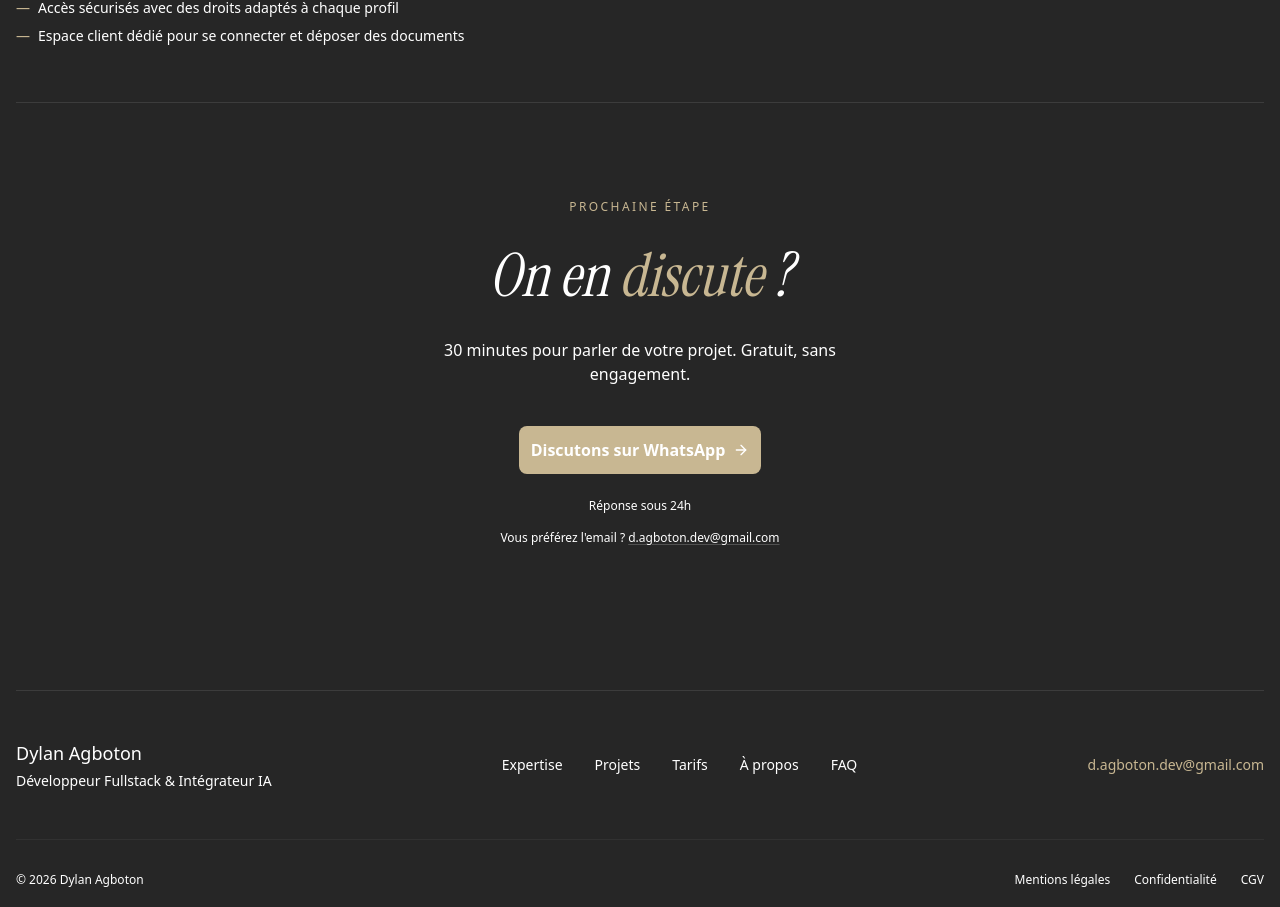
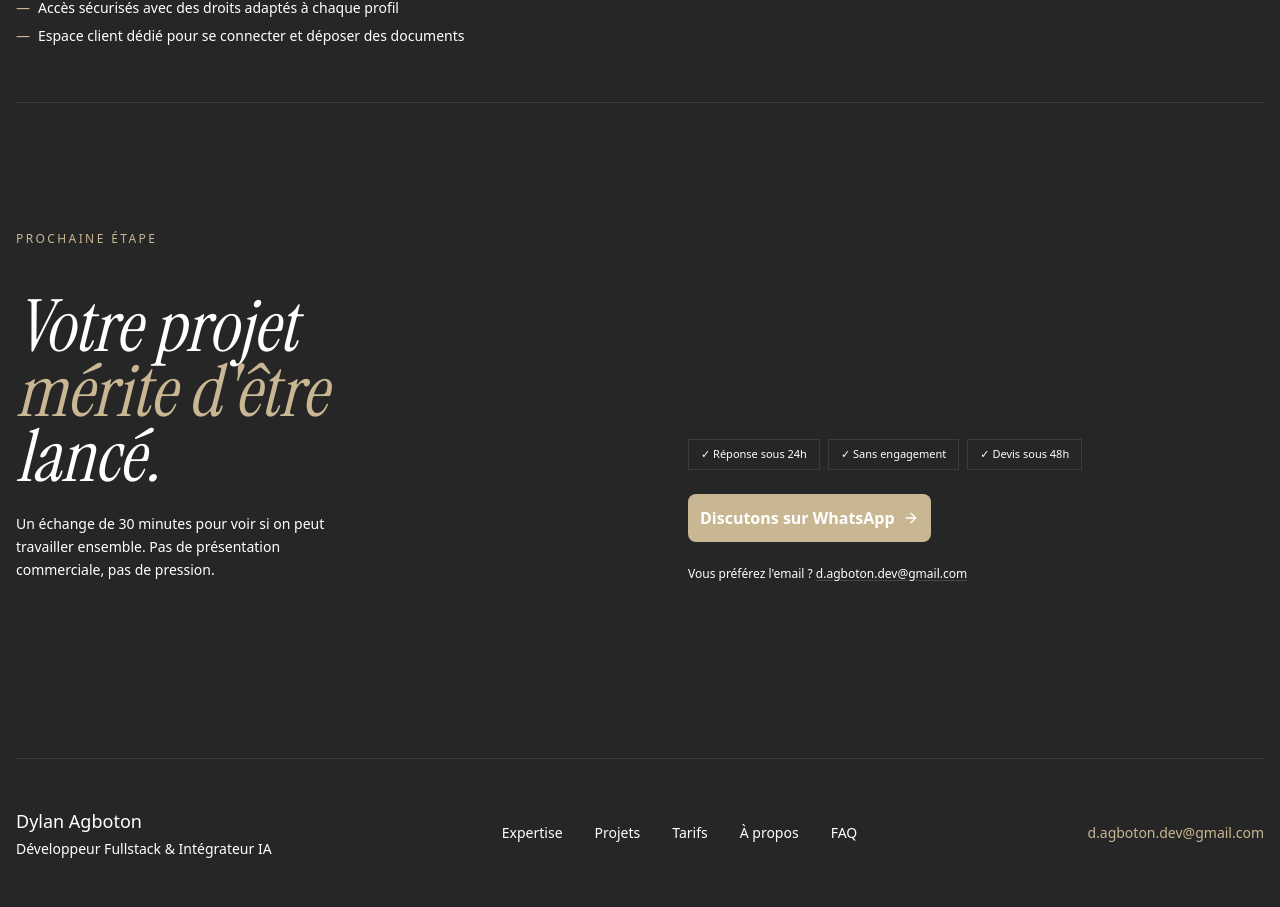
Before and after one commit to codebylan/devfoliov3, a Next.js app: page /projets/LRD-vous-assiste in a window 1280 px wide. Shown: the part 1003-1910 px from the top of the page. Built offline with nearby package versions, Linux system fonts and the light colour scheme.

Commit message:
cta refonte

```diff
--- a/src/components/sections/About.jsx
+++ b/src/components/sections/About.jsx
@@ -9,7 +9,6 @@ import { Button } from '../ui/button';
 import WhatsAppLink from '../ui/whatsapp-link';
 
 const About = () => {
-
   return (
     <section id="about">
       {/* Header */}
@@ -53,8 +52,7 @@ const About = () => {
           className="lg:col-span-7 lg:col-start-6 space-y-12"
         >
           <StaggerItem>
-            <div className="relative pl-8 border-l border-white/10">
-              <span className="absolute left-0 top-0 -translate-x-1/2 w-2 h-2 rounded-full bg-accent" />
+            <div className="relative pl-8 ">
               <p className="text-white/70 leading-relaxed">
                 Je conçois des sites web performants pour les entreprises de
                 services qui veulent attirer plus de clients en ligne.
@@ -73,8 +71,7 @@ const About = () => {
           </StaggerItem>
 
           <StaggerItem>
-            <div className="relative pl-8 border-l border-white/10">
-              {/* <span className="absolute left-0 top-0 -translate-x-1/2 w-2 h-2 rounded-full bg-white/20" /> */}
+            <div className="relative pl-8 ">
               <p className="text-white/30 text-xs uppercase tracking-widest mb-4">
                 Ce que j&apos;apporte concrètement
               </p>
@@ -103,8 +100,7 @@ const About = () => {
           </StaggerItem>
 
           <StaggerItem>
-            <div className="relative pl-8 border-l border-white/10">
-              <span className="absolute left-0 top-0 -translate-x-1/2 w-2 h-2 rounded-full bg-white/20" />
+            <div className="relative pl-8 ">
               <p className="text-white/30 text-xs uppercase tracking-widest mb-4">
                 Quelques résultats récents
               </p>
--- a/src/components/sections/CTA.jsx
+++ b/src/components/sections/CTA.jsx
@@ -3,36 +3,65 @@
 import { FadeIn } from '../motion/FadeIn';
 import WhatsAppCTA from '../ui/whatsapp-cta';
 
+const TRUST = ['Réponse sous 24h', 'Sans engagement', 'Devis sous 48h'];
+
 const CTA = () => {
   return (
     <section id="cta">
-      <div className="py-16 sm:py-24 border-t border-white/10">
-        {/* Centered layout */}
-        <div className="max-w-2xl mx-auto text-center">
-          <FadeIn>
-            <p className="text-accent text-xs uppercase tracking-[0.2em] mb-6">
-              Prochaine étape
-            </p>
+      <div className="py-24 sm:py-32 border-t border-white/10">
+        <FadeIn>
+          <p className="text-accent text-xs uppercase tracking-[0.2em] mb-12">
+            Prochaine étape
+          </p>
+        </FadeIn>
 
-            <h2 className="text-4xl sm:text-5xl lg:text-6xl italic leading-tight mb-6">
-              On en <span className="text-accent">discute</span> ?
+        <div className="grid grid-cols-1 lg:grid-cols-2 gap-16 lg:gap-24 items-end">
+
+          {/* ── Headline ── */}
+          <FadeIn y={24}>
+            <h2 className="text-5xl sm:text-6xl lg:text-7xl italic leading-[0.9] mb-6">
+              Votre projet
+              <br />
+              <span className="text-accent">mérite d&apos;être</span>
+              <br />
+              lancé.
             </h2>
-
-            <p className="text-white/50 mb-10 max-w-md mx-auto">
-              30 minutes pour parler de votre projet. Gratuit, sans engagement.
+            <p className="text-white/40 text-sm max-w-xs leading-relaxed">
+              Un échange de 30 minutes pour voir si on peut travailler ensemble.
+              Pas de présentation commerciale, pas de pression.
             </p>
           </FadeIn>
 
-          <FadeIn delay={0.2} y={20}>
-            <WhatsAppCTA size="lg" showIcon={false} showArrow source="cta" />
+          {/* ── CTA block ── */}
+          <FadeIn delay={0.15} y={24} className="flex flex-col gap-6">
 
-            <p className="text-white/30 text-xs mt-6">Réponse sous 24h</p>
+            {/* Trust signals */}
+            <div className="flex flex-wrap gap-2">
+              {TRUST.map((label) => (
+                <span
+                  key={label}
+                  className="text-[11px] text-white/35 border border-white/10 px-3 py-1.5"
+                >
+                  ✓ {label}
+                </span>
+              ))}
+            </div>
 
-            <p className="text-white/25 text-xs mt-4">
+            {/* Primary action */}
+            <WhatsAppCTA
+              size="lg"
+              showIcon={false}
+              showArrow
+              source="cta"
+              className="w-full sm:w-auto self-start"
+            />
+
+            {/* Email fallback */}
+            <p className="text-white/25 text-xs">
               Vous préférez l&apos;email ?{' '}
               <a
                 href="mailto:d.agboton.dev@gmail.com"
-                className="underline underline-offset-2 decoration-white/20 hover:text-white/50 hover:decoration-white/40 transition-colors focus-visible:outline-none focus-visible:ring-1 focus-visible:ring-accent rounded-sm"
+                className="underline underline-offset-2 decoration-white/15 hover:text-white/50 hover:decoration-white/35 transition-colors focus-visible:outline-none focus-visible:ring-1 focus-visible:ring-accent rounded-sm"
                 aria-label="Envoyer un email à Dylan Agboton"
               >
                 d.agboton.dev@gmail.com
```
